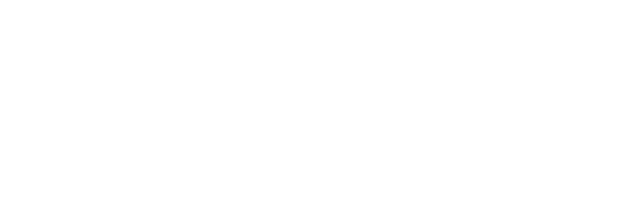
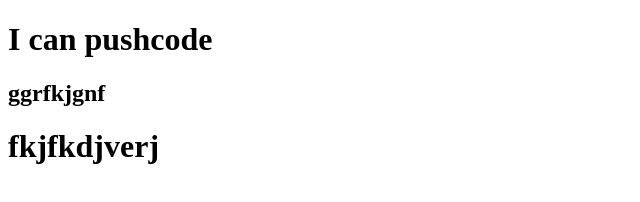
Before and after one commit to sakib3833/my-first-repo, a plain HTML site: page index.html in a window 1280 px wide. Shown: the whole page, without its empty margins (0-640 px from the left). Drawn offline with Linux system fonts and the light colour scheme.

Commit message:
added header

```diff
--- a/index.html
+++ b/index.html
@@ -7,6 +7,8 @@
     <title>My First Repo</title>
 </head>
 <body>
-
+    <h1>I can pushcode</h1>
+    <h2>ggrfkjgnf</h2>
+    <h1>fkjfkdjverj</h1>
 </body>
 </html>
```
